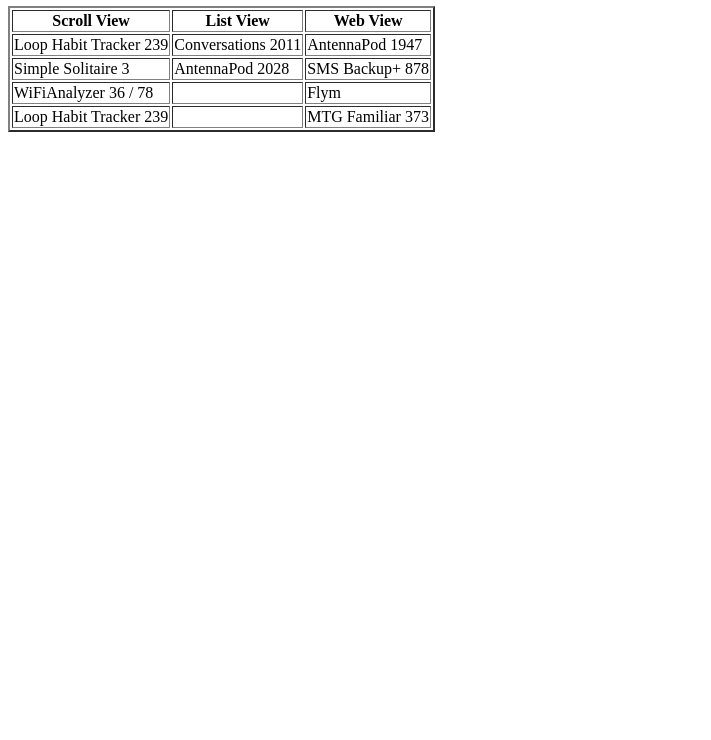
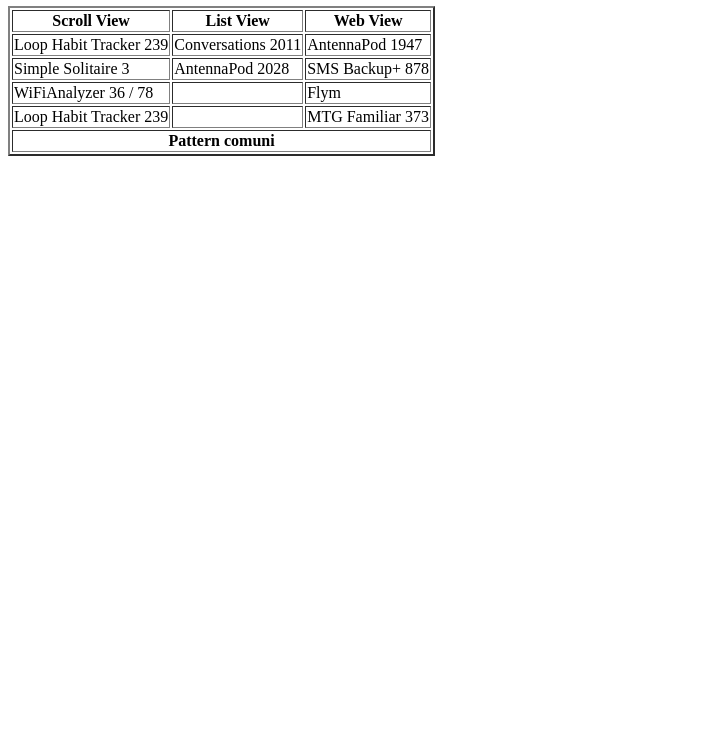
Before and after one commit to MatteoAndreoli94/pattern, a plain HTML site: page index.html in a window 1280 px wide. Shown: the part 60-800 px from the top of the page, without its empty margins (0-711 px from the left). Drawn offline with Linux system fonts and the light colour scheme.

Commit message:
Update index.html

```diff
--- a/index.html
+++ b/index.html
@@ -31,6 +31,10 @@
     <td> MTG Familiar 373 </td>
   </tr>
 
+    <tr>
+    <th colspan="3"> Pattern comuni </th>
+  </tr>
+
 
 
 </table>
```
